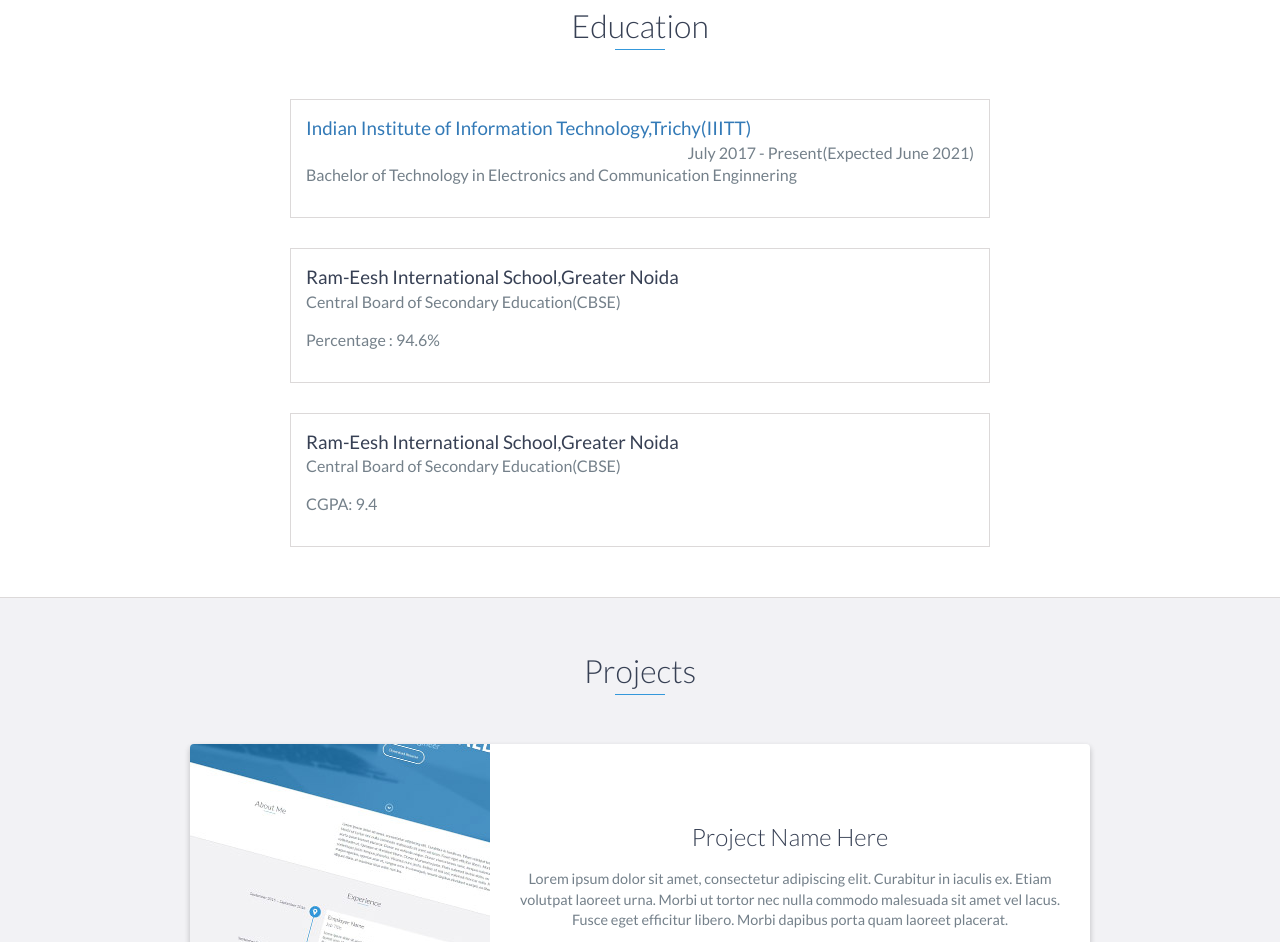
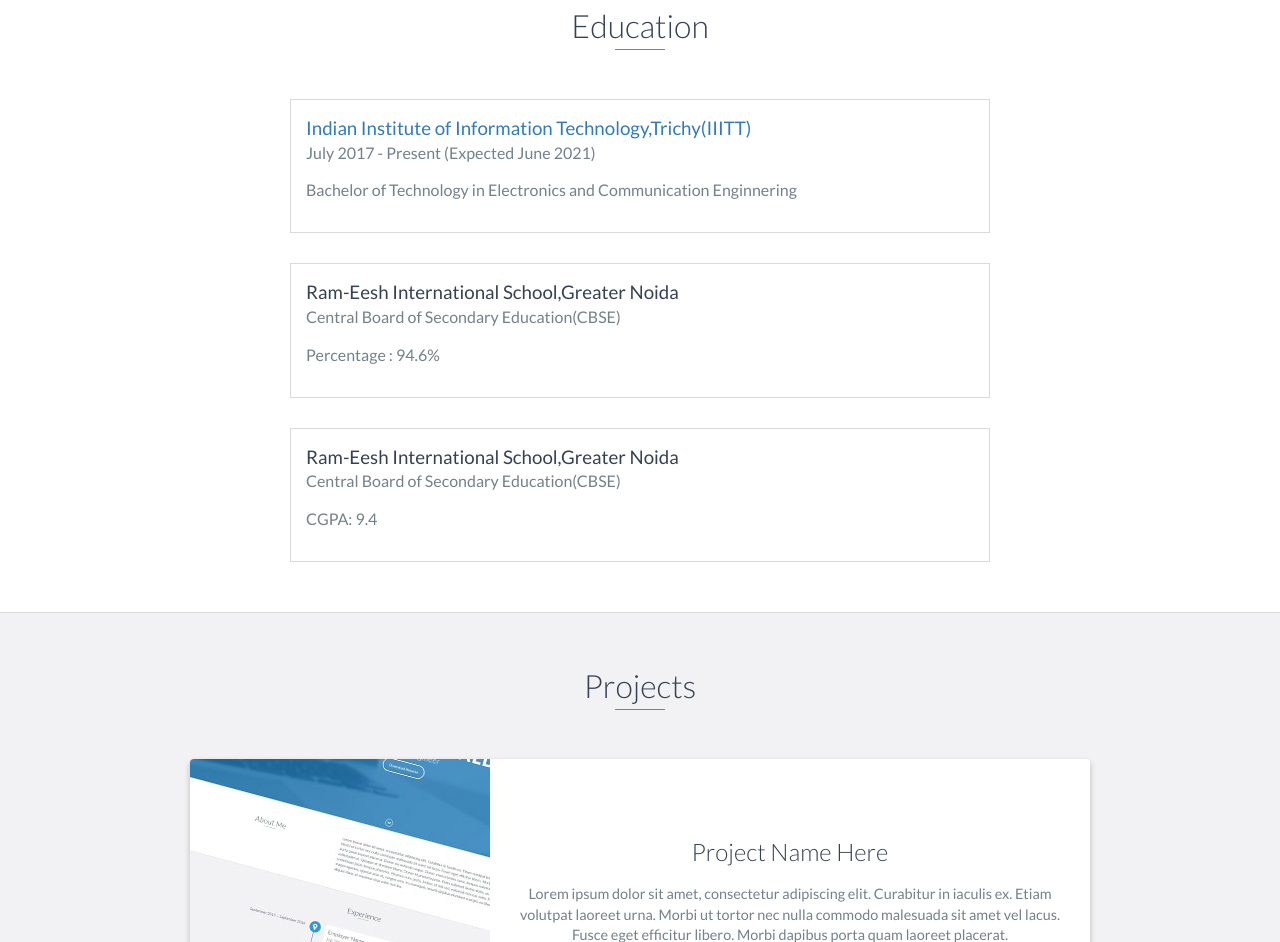
Before and after one commit to AmitVerma4/My-Personal-Website, a website: page index.html in a window 1280 px wide. Shown: the part 1861-2803 px from the top of the page. Drawn offline with nearby package versions, Linux system fonts and the light colour scheme.

Commit message:
Updated content

```diff
--- a/index.html
+++ b/index.html
@@ -117,7 +117,7 @@
         <h2 class="heading">Education</h2>
         <div class="education-block">
             <h3><a href="https://www.iiitt.ac.in/">Indian Institute of Information Technology,Trichy(IIITT)</a></h3>
-            <span class="education-date">July 2017 - Present(Expected June 2021)</span>
+            <h4>July 2017 - Present (Expected June 2021)</h4>
             <h4>Bachelor of Technology in Electronics and Communication Enginnering</h4>
         </div>
 
```
